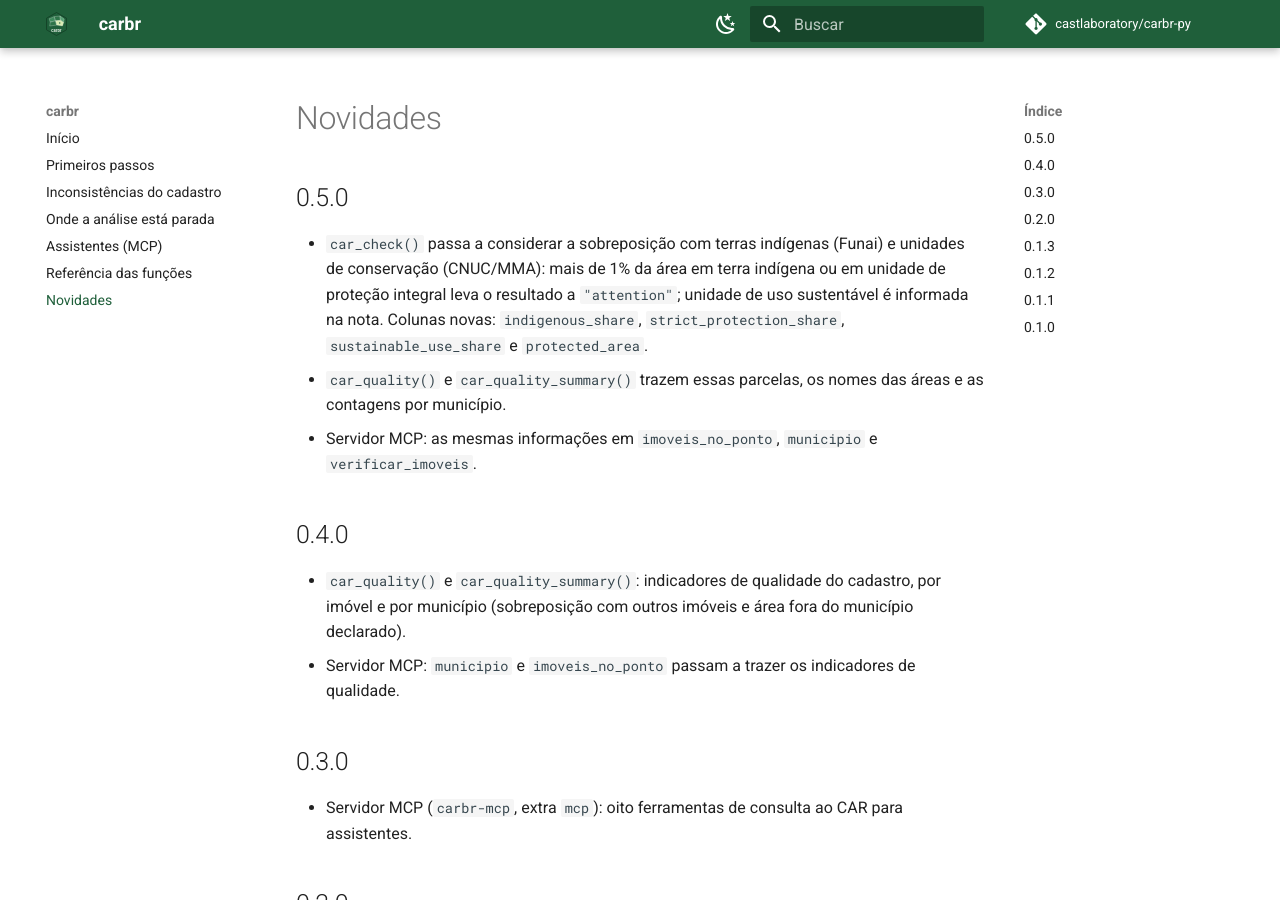
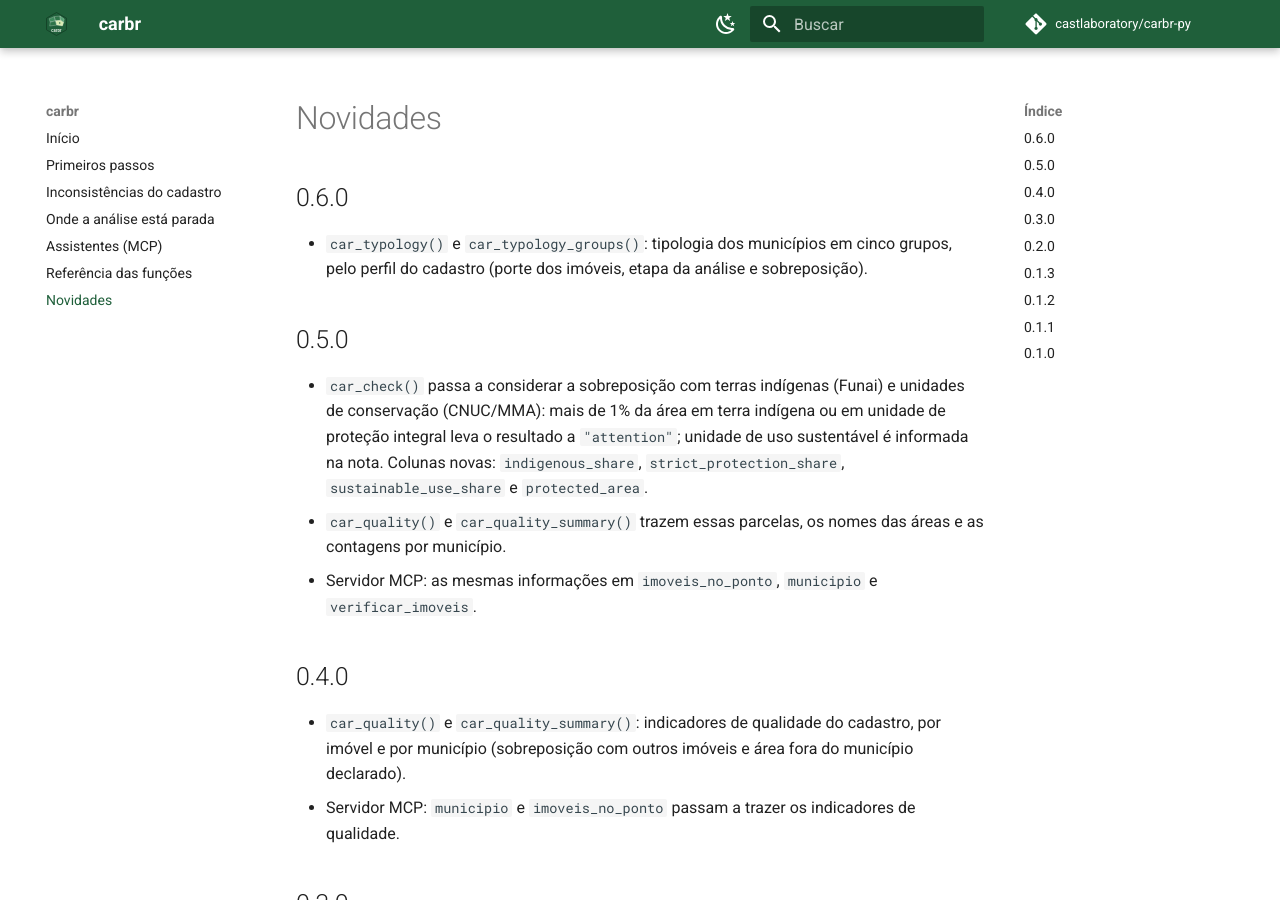
Before and after one commit to castlaboratory/carbr-py, an MkDocs documentation site: the page built from docs/news.md, in a window 1280 px wide and 900 px high. Built offline with MkDocs 1.6.1 and Material for MkDocs 9.7.7, drawn with Linux system fonts in a browser that asks for light colours; comment, search, counter and statistics services are not loaded.

Commit message:
Versão 0.6.0
Co-Authored-By: Claude Fable 5.2 <noreply@anthropic.com>
Claude-Session: https://claude.ai/code/session_01358TeYzUz76CvMr3LYTf2D

```diff
--- a/docs/news.md
+++ b/docs/news.md
@@ -1,4 +1,9 @@
 # Novidades
+
+## 0.6.0
+
+- `car_typology()` e `car_typology_groups()`: tipologia dos municípios em cinco grupos, pelo perfil
+  do cadastro (porte dos imóveis, etapa da análise e sobreposição).
 
 ## 0.5.0
 
--- a/pyproject.toml
+++ b/pyproject.toml
@@ -4,7 +4,7 @@ build-backend = "hatchling.build"
 
 [project]
 name = "carbr"
-version = "0.5.0"
+version = "0.6.0"
 description = "Imóveis do Cadastro Ambiental Rural (CAR) no Python, sem baixar a base inteira"
 readme = "README.md"
 license = { file = "LICENSE" }
--- a/src/carbr/__init__.py
+++ b/src/carbr/__init__.py
@@ -44,7 +44,7 @@ from .data import (
     car_tbl,
 )
 
-__version__ = "0.5.0"
+__version__ = "0.6.0"
 
 __all__ = [
     "CarError",
```
Also changed, not shown: NEWS.md (+1 -1 lines), 1 other file.
